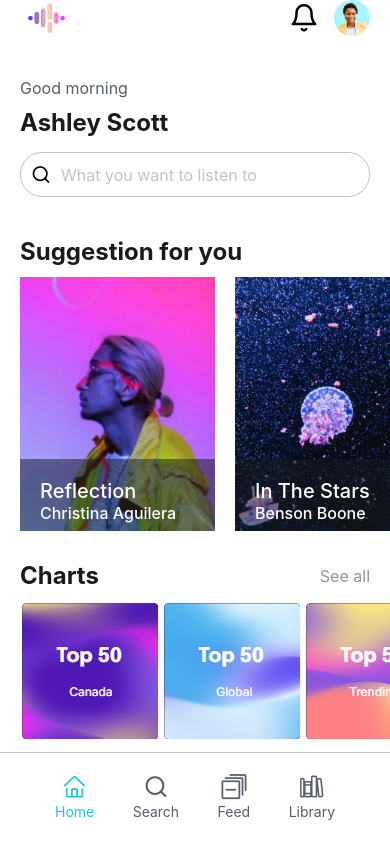
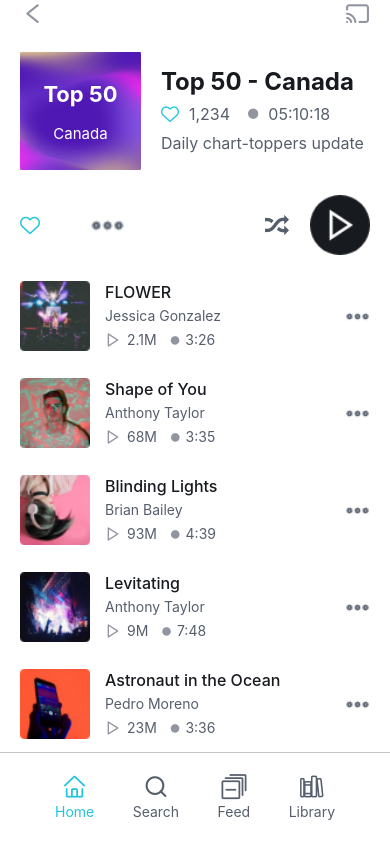
Before and after one commit to TienSinh03/music-stream-app, a React Native app: screen / in a window 390 px wide. Built offline with nearby package versions, Linux system fonts and the light colour scheme.

Commit message:
add screen playlist_detail

```diff
--- a/App.js
+++ b/App.js
@@ -4,11 +4,13 @@ import { StyleSheet, Text, View } from 'react-native';
 import LanchScreen from './page/LaunchScreen';
 import LanchScreen_Premium from './page/LaunchScreen_Premium';
 import Home_AudioListing from './page/Home_AudioListing';
+import Playlist_Details from './page/Playlist_Details_Screen';
 
 export default function App() {
   return (
     // <LanchScreen/>
     // <LanchScreen_Premium/>
-    <Home_AudioListing/>
+    // <Home_AudioListing/>
+    <Playlist_Details/>
   );
 }
--- /dev/null
+++ b/page/Playlist_Details_Screen.js
@@ -0,0 +1,236 @@
+import {
+    StyleSheet,
+    Text,
+    View,
+    SafeAreaView,
+    Image,
+    TextInput,
+    FlatList,
+    TouchableOpacity,
+    ScrollView,
+    StatusBar,
+    ImageBackground,
+    Dimensions,
+  } from "react-native";
+  import React, { useEffect, useState } from "react";
+
+  import IconFe from "react-native-vector-icons/Feather";
+  import IconAnt from "react-native-vector-icons/AntDesign";
+  import IconIon from "react-native-vector-icons/Ionicons";
+  import IconFnA from "react-native-vector-icons/FontAwesome";
+  import IconEnty from "react-native-vector-icons/Entypo";
+
+  const screenWith = Dimensions.get("window").width;
+  const screenHeight = Dimensions.get("window").height;
+
+
+  const songs = [
+    {
+      title: "FLOWER",
+      artist: "Jessica Gonzalez",
+      plays: 2.1,
+      duration: "3:26",
+      image: require("../assets/image/Playlist Details - Audio Listing/Image 51.png"),
+      id: "1",
+    },
+    {
+      title: "Shape of You",
+      artist: "Anthony Taylor",
+      plays: 68,
+      duration: "3:35",
+      image: require("../assets/image/Playlist Details - Audio Listing/Image 52.png"),
+      id: "2",
+    },
+    {
+      title: "Blinding Lights",
+      artist: "Brian Bailey",
+      plays: 93,
+      duration: "4:39",
+      image: require("../assets/image/Playlist Details - Audio Listing/Image 53.png"),
+      id: "3",
+    },
+    {
+      title: "Levitating",
+      artist: "Anthony Taylor",
+      plays: 9,
+      duration: "7:48",
+      image: require("../assets/image/Playlist Details - Audio Listing/Image 54.png"),
+      id: "4",
+    },
+    {
+      title: "Astronaut in the Ocean",
+      artist: "Pedro Moreno",
+      plays: 23,
+      duration: "3:36",
+      image: require("../assets/image/Playlist Details - Audio Listing/Image 55.png"),
+      id: "5",
+    },
+    {
+      title: "Dynamite",
+      artist: "Elena Jimenez",
+      plays: 10,
+      duration: "6:22",
+      image: require("../assets/image/Playlist Details - Audio Listing/Image 56.png"),
+      id: "6",
+    },
+  ];
+
+
+  const Item = ({ title, artist, plays, duration, image }) => (
+    <TouchableOpacity style={{display:'flex', flexDirection:'row', alignItems:'center', justifyContent:'space-between',marginBottom:25}}>
+        <View style={{flexDirection:'row', alignItems:'center', gap:15}}>
+            {/** Image music */}
+            <Image source={image} style={{width:70, height:70}}/>
+            {/** The information music */}
+            <View style={{flexDirection:'column'}}>
+                {/** Name music */}
+                <Text style={{fontSize: 16, lineHeight:24,fontWeight:'500', color:'#171A1FFF'}}>{title}</Text>
+                <Text style={{fontSize: 14, lineHeight:24,fontWeight:'400', color:'#565E6CFF'}}>{artist}</Text>
+
+                {/** views and duration */}
+                <View style={{display:'flex', flexDirection:'row', alignItems:'center', gap:6}}>
+                    <IconFe name="play" size={16} color="#9095A0FF"/>
+                    <Text style={{fontSize: 14, lineHeight:24,fontWeight:'400', color:'#565E6CFF', marginRight:8}}>{plays}M</Text>
+
+                    {/**duration */}
+                    <IconFnA name="circle" size={10} color="#9095A0FF"/>
+                    <Text style={{fontSize: 14, lineHeight:24,fontWeight:'400', color:'#565E6CFF'}}>{duration}</Text>
+                </View>
+            </View>
+         </View>
+
+        {/** button menu */}
+        <TouchableOpacity>
+            <Image source={require('../assets/image/Playlist Details - Audio Listing/Menu 5 2.png')} style={{width: 25, height: 25}}/>
+        </TouchableOpacity>
+    </TouchableOpacity>
+)
+
+  export default function Playlist_Details({navigation,route}) {
+    return (
+      <SafeAreaView style={styles.container}>
+        {/* Header */}
+        <View style={styles.header}>
+                <TouchableOpacity onPress={() => {}}>
+                    <IconAnt name="left" size={25} color="#9095A0FF"/>
+                </TouchableOpacity>
+
+                <TouchableOpacity>
+                    <IconFe name="cast" size={25} color="#9095A0FF"/>
+                </TouchableOpacity>
+        </View>
+        <ScrollView style={{marginHorizontal: 20}}>
+
+            {/** playlist info and image */}
+            <View style={{marginVertical: 25, display:'flex', flexDirection:'row', alignItems:'center', gap:20}}>
+                {/** Image and name playlist */}
+                <ImageBackground source={require('../assets/image/Playlist Details - Audio Listing/Image 50.png')} style={{width:screenWith*0.31,height:screenHeight*0.14, alignItems:'center', justifyContent:'center'}}>
+                    <Text style={{color:'white', fontSize: 22, lineHeight:30,fontWeight:'bold', paddingBottom:15}}>Top 50</Text>
+                    <Text style={{color:'white', fontSize: 15, fontWeight:'400'}}>Canada</Text>
+                </ImageBackground>
+
+                {/**The information Playlist*/}
+                <View>
+                    {/**title Playlist */}
+                    <Text style={{fontSize: 24, lineHeight:30,fontWeight:'bold', color:'#171A1FFF'}}>Top 50 - Canada</Text>
+
+                    {/** Tym and total Hours */}
+                    <View style={{display:'flex', flexDirection:'row', alignItems:'center', gap:10, marginVertical:5}}>
+                        <IconAnt name="hearto" size={18} color="#21c5db"/>
+                        <Text style={{fontSize: 16, lineHeight:24,fontWeight:'400', color:'#565E6CFF', marginRight:8}}>1,234</Text>
+
+                        <IconFnA name="circle" size={12} color="#9095A0FF"/>
+                        <Text style={{fontSize: 16, lineHeight:24,fontWeight:'400', color:'#565E6CFF'}}>05:10:18</Text>
+                    </View>
+
+                    {/** Description */}
+                    <Text style={{fontSize: 16, lineHeight:24,fontWeight:'400', color:'#565E6CFF'}}>Daily chart-toppers update</Text>
+                </View>
+
+            </View>
+
+            {/** action play */}
+            <View style={{display:'flex', flexDirection:'row', alignItems:'center', justifyContent:'space-between'}}>
+
+                <View style={{flexDirection:'row', alignItems:'center', justifyContent:'space-between', width:'30%'}}>
+                    {/** button tym */}
+                    <TouchableOpacity>
+                        <IconAnt name="hearto" size={20} color="#21c5db" />
+                    </TouchableOpacity>
+
+                    {/** button menu */}
+                    <TouchableOpacity>
+                        <Image source={require('../assets/image/Playlist Details - Audio Listing/Menu 5 2.png')} style={{width: 35, height: 35}}/>
+                    </TouchableOpacity>
+                </View>
+
+                <View style={{flexDirection:'row', alignItems:'center', justifyContent:'space-between', width:'30%'}}>
+                    {/** button shuffle */}
+                    <TouchableOpacity>
+                        <IconEnty name="shuffle" size={24} color="#565E6CFF" />
+                    </TouchableOpacity>
+
+                    {/** button play */}
+                    <TouchableOpacity>
+                        <Image source={require('../assets/image/Playlist Details - Audio Listing/Icon Button 2.png')} style={{width: 60, height: 60}}/>
+                    </TouchableOpacity>
+                </View>
+            </View>
+
+            {/** List Audio */}
+            <View style ={{marginTop:25}}>
+                <FlatList
+                    data={songs}
+                    key={item => item.id}
+                    renderItem={({ item }) => (
+                        <Item title={item.title} artist={item.artist} plays={item.plays} duration={item.duration} image={item.image} />
+                    )}
+                    keyExtractor={item => item.id}
+                    scrollEnabled={false}
+                />
+            </View>
+        </ScrollView>
+
+        {/** action footer */}
+        <View style={{display:'flex', flexDirection:'row', justifyContent:'space-between', alignItems:'center',paddingHorizontal:55,paddingVertical:20,backgroundColor:'white', borderTopWidth:1, borderColor:'#C4C4C4'}}>
+          {/** button home */}
+          <TouchableOpacity style={{alignItems:'center'}}>
+            <IconAnt name="home" size={25} color="#21c5db"/>
+            <Text style={{fontSize:14, lineHeight:24, fontWeight:'400', color:'#21c5db'}}>Home</Text>
+          </TouchableOpacity>
+
+          {/** button search */}
+          <TouchableOpacity style={{alignItems:'center'}}>
+            <IconFe name="search" size={25} color="#565E6CFF"/>
+            <Text style={{fontSize:14, lineHeight:24, fontWeight:'400', color:'#565E6CFF'}}>Search</Text>
+          </TouchableOpacity>
+
+          {/** button feed */}
+          <TouchableOpacity style={{alignItems:'center'}}>
+            <IconAnt name="switcher" size={25} color="#565E6CFF"/>
+            <Text style={{fontSize:14, lineHeight:24, fontWeight:'400', color:'#565E6CFF'}}>Feed</Text>
+          </TouchableOpacity>
+
+          {/** button library */}
+          <TouchableOpacity style={{alignItems:'center'}}>
+            <IconIon name="library-outline" size={25} color="#565E6CFF"/>
+            <Text style={{fontSize:14, lineHeight:24, fontWeight:'400', color:'#565E6CFF'}}>Library</Text>
+          </TouchableOpacity>
+        </View>
+      </SafeAreaView>
+    );
+  }
+
+  const styles = StyleSheet.create({
+    container: {
+      flex: 1,
+      marginTop: StatusBar.currentHeight,
+    },
+    header: {
+        display: "flex",
+        justifyContent: "space-between",
+        alignItems: "center",
+        flexDirection: "row",
+        marginHorizontal:20
+      },
+})
```
Also changed, not shown: assets/image/Playlist Details - Audio Listing/Menu 5 2.png (added).
